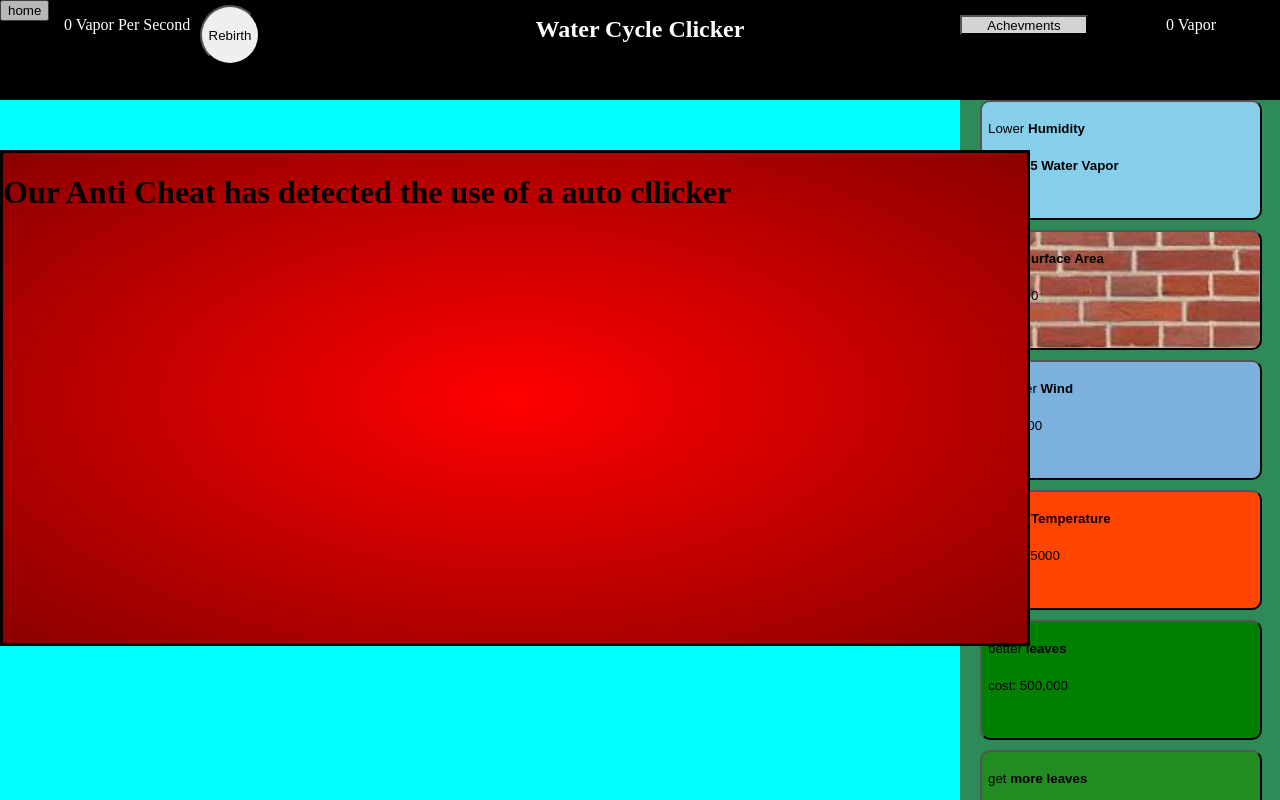
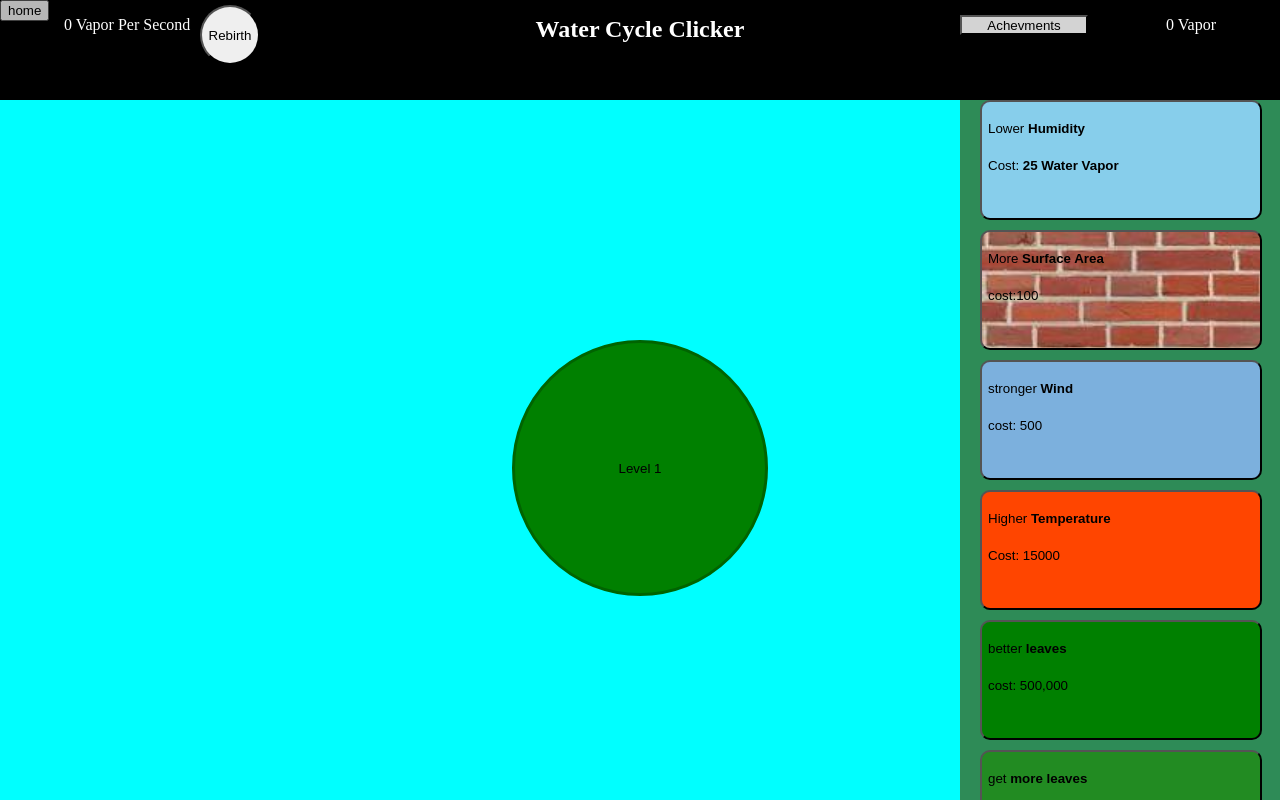
Before and after one commit to karsonb-tech/Watercycle.io, a plain HTML site: page game.html in a window 1280 px wide. Drawn offline with Linux system fonts and the light colour scheme.

Commit message:
Remove anti-cheat popup from game.html
Removed anti-cheat popup from the game interface.

```diff
--- a/game.html
+++ b/game.html
@@ -14,13 +14,6 @@
       <button id="rebirth">Rebirth</button>
     </div>
     <div id="maincontent">
-      <div id="anticheatpopup">
-        <span id="anti-cheat-header">
-          <h1>
-            Our <strong>Anti Cheat</strong> has detected the use of a auto cllicker
-          </h1>
-        </span>
-      </div>
       <div id="achevmentssidebar">
         <div id="a1" class="achevments"></div>
       </div>
```
